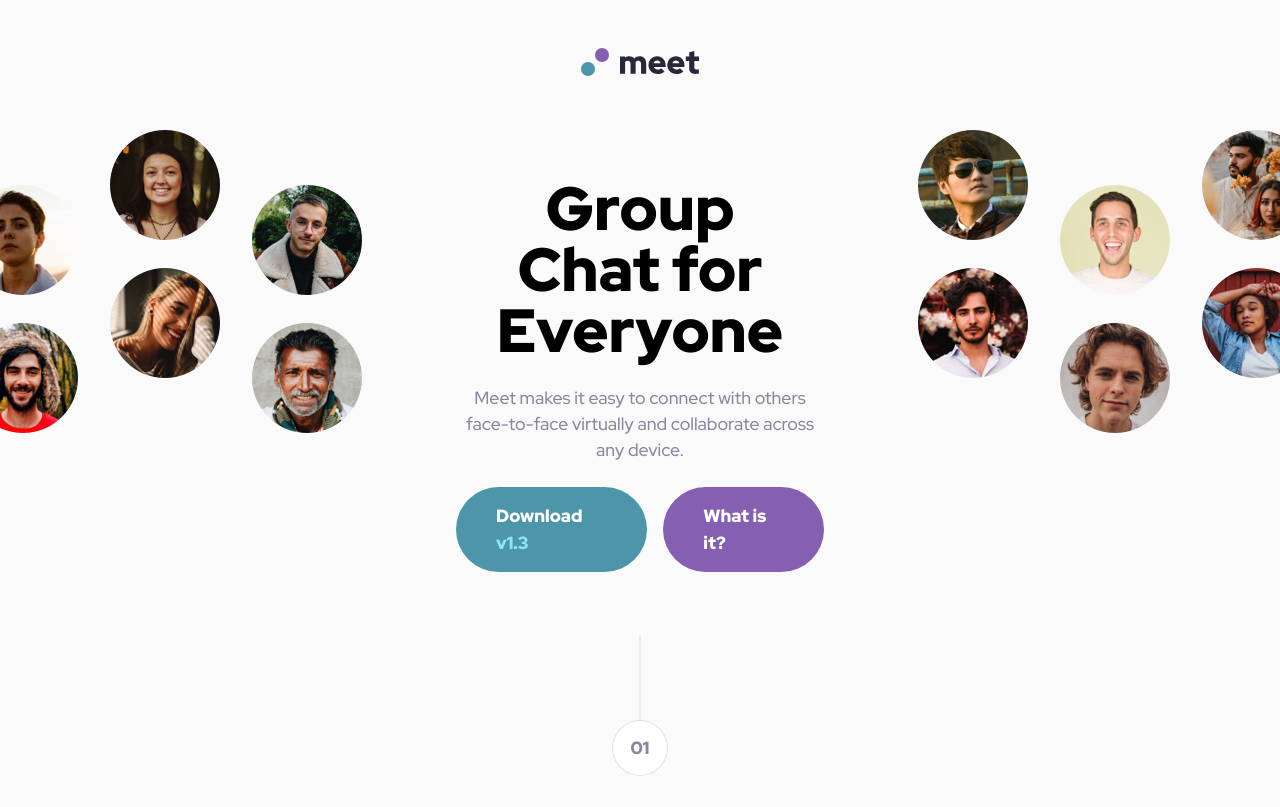
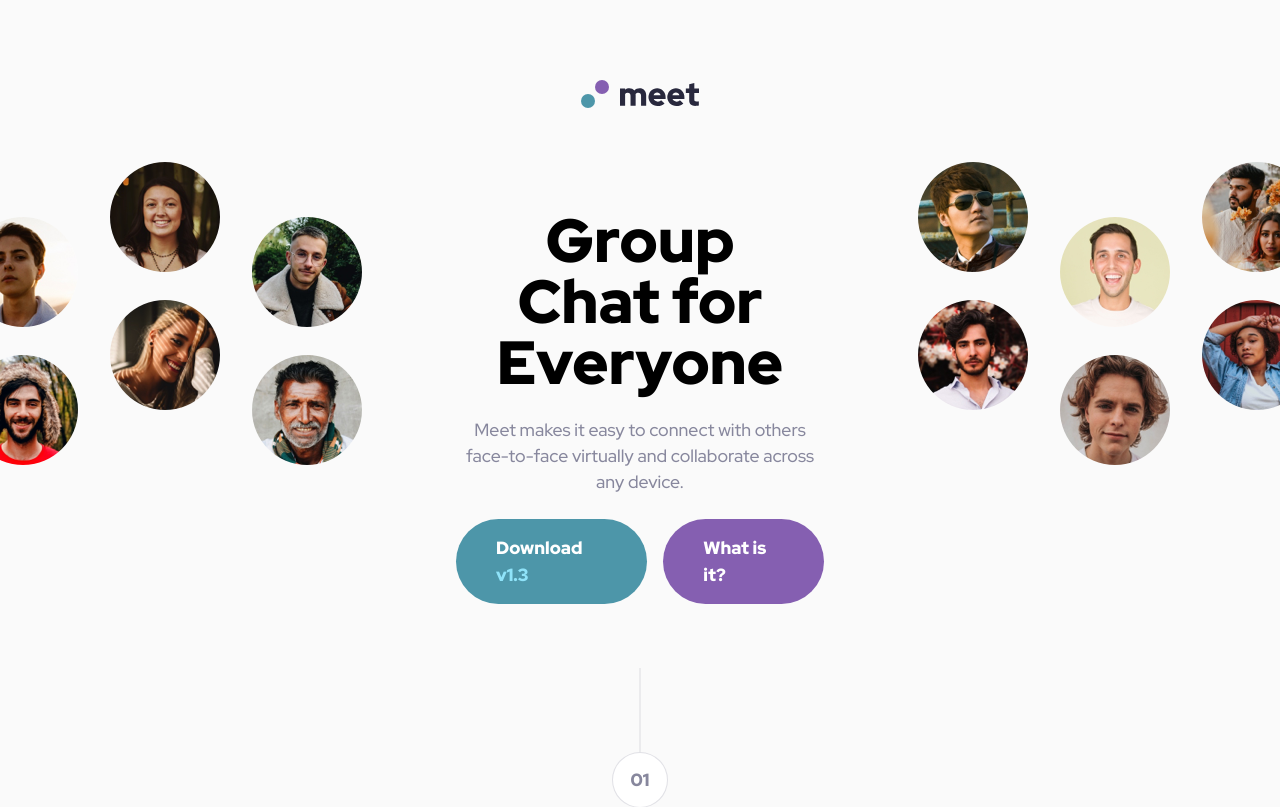
Before and after one commit to DarrickFauvel/fem2407-meet-landing-page-next, a Next.js app: page / in a window 1280 px wide. Shown: the top 807 px of the page. Built offline with nearby package versions, Linux system fonts and the light colour scheme.

Commit message:
Increase top margin for large screens

```diff
--- a/components/logo/index.tsx
+++ b/components/logo/index.tsx
@@ -3,7 +3,11 @@ import Image from "next/image";
 
 const Logo = () => {
   return (
-    <Image className="mb-[54px] mt-[48px]" src={imageLogo} alt="meet logo" />
+    <Image
+      className="mb-[54px] mt-[48px] lg:mt-[80px]"
+      src={imageLogo}
+      alt="meet logo"
+    />
   );
 };
 export default Logo;
```
